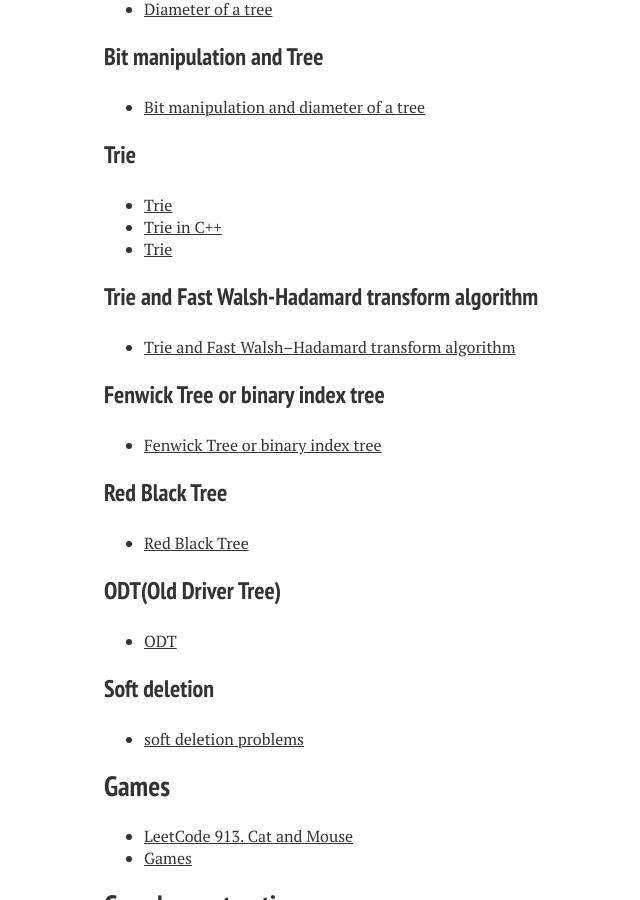
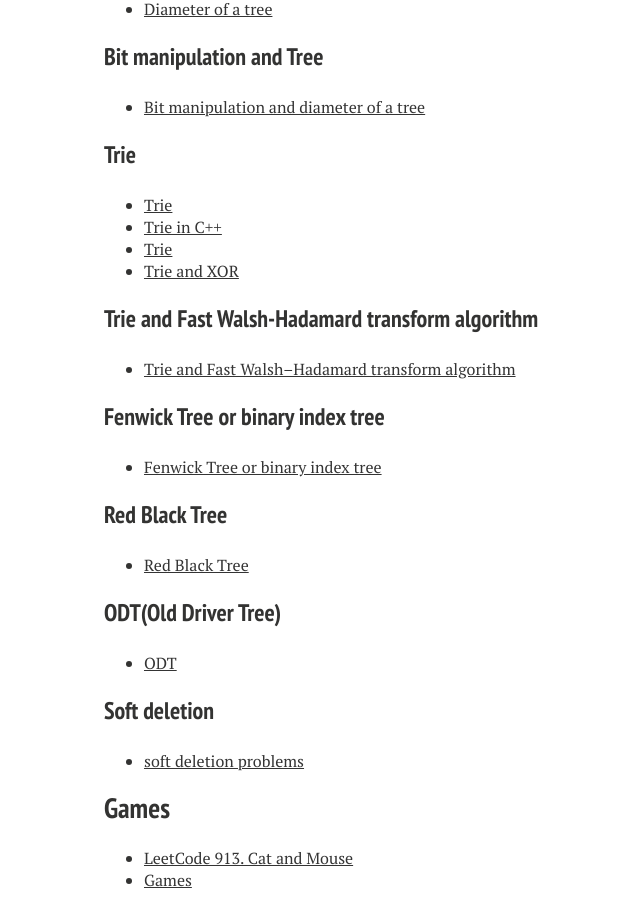
Before and after one commit to xiaokeshen/xiaokeshen.github.io, a Jekyll site: the page built from SoftwareEngineering/index.md, in a window 1280 px wide and 900 px high, scrolled down 11887 px. Shown: the whole window, without its empty margins (216-856 px from the left). Built offline with Jekyll 4.4.1, drawn with Linux system fonts in a browser that asks for light colours; nearby versions of some CDN libraries.

Commit message:
Add trie and XOR

```diff
--- a/SoftwareEngineering/index.md
+++ b/SoftwareEngineering/index.md
@@ -401,6 +401,7 @@ My 'Serious' coding got started since I became a student as a Computer Science M
 - [Trie](https://medium.com/@jim.morris.shen/trie-950ab3de38c6?source=friends_link&sk=6734979336f8c8b76a5d2934aa67078a)
 - [Trie in C++](https://medium.com/@jim.morris.shen/trie-in-c-82e2c8e85e66?sk=f6acd6974e6e7fadc00aa2d6ab98faad)
 - [Trie](https://jimmy-shen.medium.com/trie-cca88ba7620c)
+- [Trie and XOR](https://jimmy-shen.medium.com/xor-and-trie-6e858533dd5b)
 
 ### Trie and Fast Walsh-Hadamard transform algorithm
 - [Trie and Fast Walsh–Hadamard transform algorithm](https://jimmy-shen.medium.com/trie-and-fast-walsh-hadamard-transform-algorithm-6f32645d4ad1)
```
